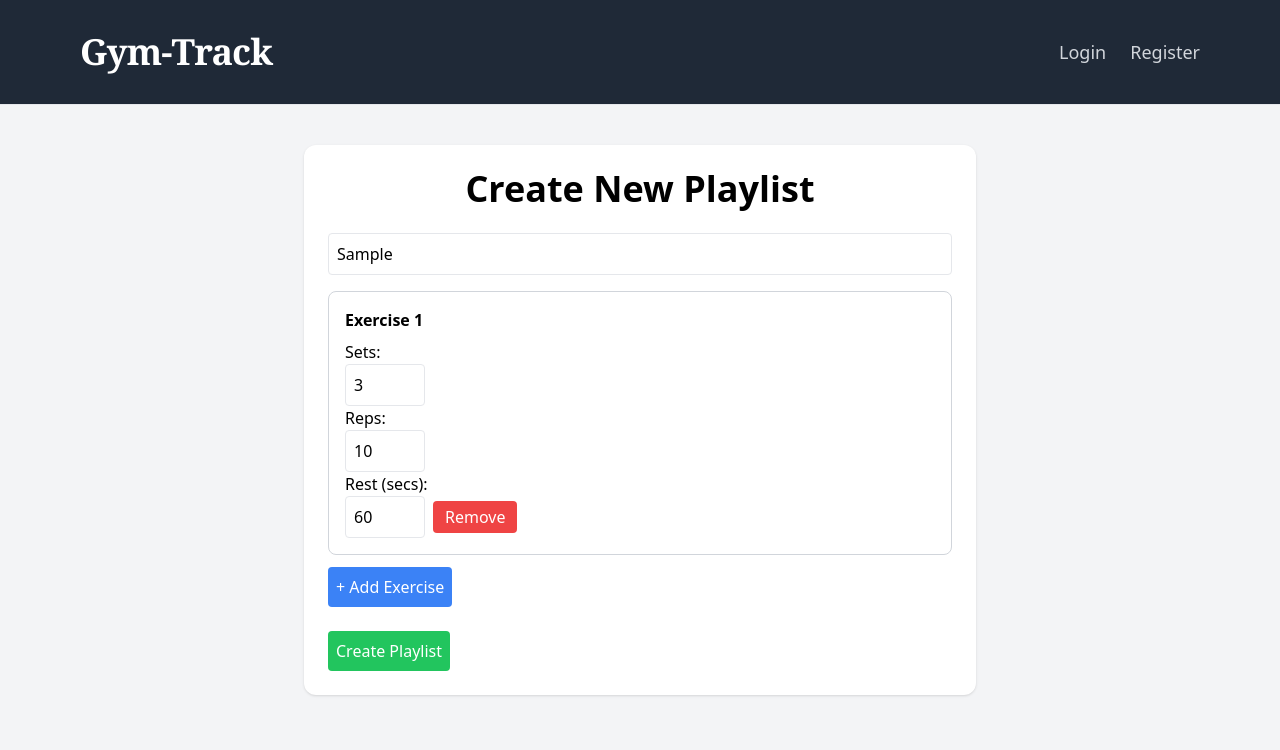
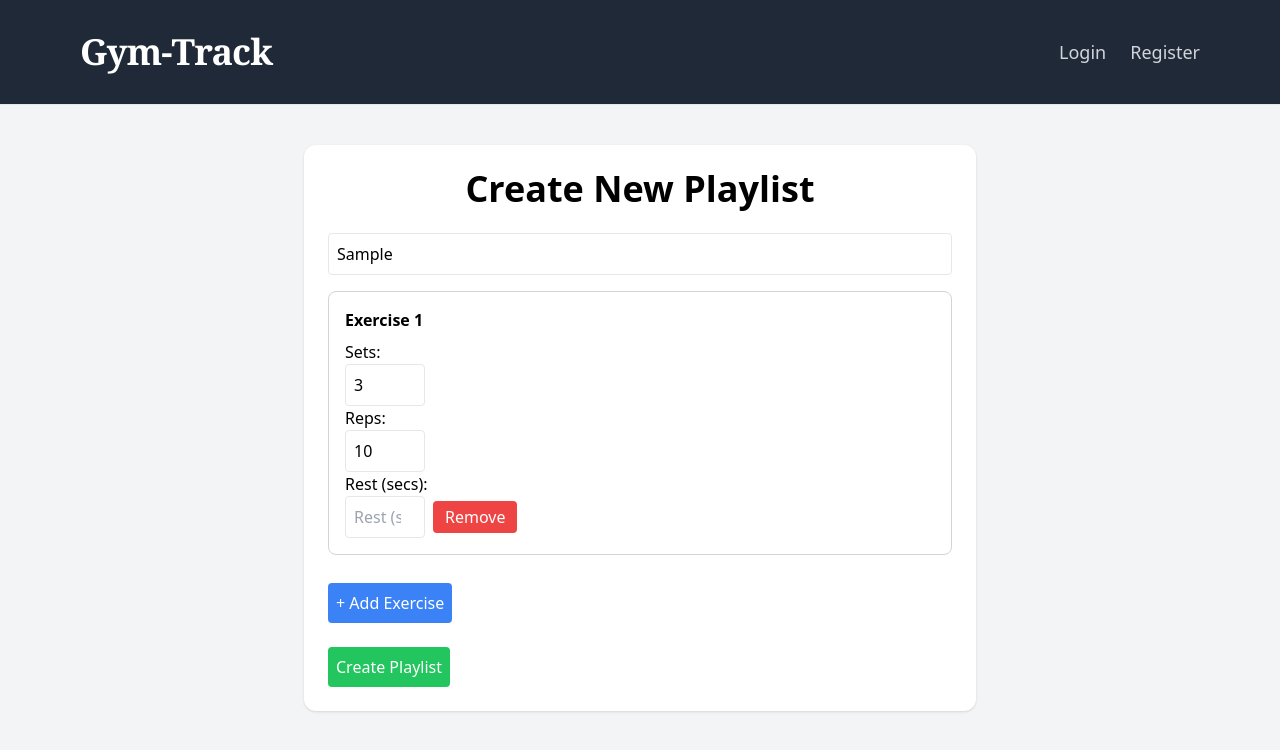
Before and after one commit to S263100/FinalProject, a React (Vite) app in the folder Frontend/gym-tracker/: page /playlists/create in a window 1280 px wide. Both pictures are taken after typing "Sample" into the empty fields and a click on the button "+ Add Exercise". Shown: the top 750 px of the page. Built offline with nearby package versions, Linux system fonts and the light colour scheme.

Commit message:
Reformatted exercise form in create and details playist pages

```diff
--- /dev/null
+++ b/Frontend/gym-tracker/src/components/ExerciseEditor.jsx
@@ -0,0 +1,71 @@
+const ExerciseEditor = ({ editExercises, setEditExercises, editMode }) => {
+
+    const addExercise = () => {
+        setEditExercises([...editExercises, { name: "", sets: "3", reps: "10", rest: "60" }]);
+    };
+
+    const updateExercise = (index, field, value) => {
+        const updatedExercises = [...editExercises];
+        updatedExercises[index][field] = value;
+        setEditExercises(updatedExercises);
+    };
+
+    const removeExercise = (index) => {
+        const updatedExercises = editExercises.filter((_, i) => i !== index);
+        setEditExercises(updatedExercises);
+    };
+
+    return (
+        <div>
+            {editExercises.length === 0 ? (
+                    <p className="text-gray-600 mt-4">No exercises in this playlist.</p>
+                ) : (
+                 editExercises.map((exercise, index) => (
+                <div key={index} className="border border-gray-300 p-4 mb-3 rounded-lg">
+
+                    <p className="font-semibold mb-2">Exercise {index + 1}</p>
+
+                    <p>Sets:</p>
+                    <input
+                        type="number"
+                        placeholder="Sets"
+                        disabled={!editMode}
+                        value={exercise.sets}
+                        onChange={(e) => updateExercise(index, "sets", parseInt(e.target.value))}
+                        className="border p-2 mr-2 rounded w-20"
+                        placeholder="Sets"
+                    />
+                    <p>Reps:</p>
+                    <input
+                        type="number"
+                        placeholder="Reps"
+                        disabled={!editMode}
+                        value={exercise.reps}
+                        onChange={(e) => updateExercise(index, "reps", parseInt(e.target.value))}
+                        className="border p-2 mr-2 rounded w-20"
+                        placeholder="Reps"
+                    />
+                    <p>Rest (secs):</p>
+                    <input
+                        type="number"
+                        placeholder="Rest (seconds)"
+                        disabled={!editMode}
+                        value={exercise.restSeconds}
+                        onChange={(e) => updateExercise(index, "restSeconds", parseInt(e.target.value))}
+                        className="border p-2 mr-2 rounded w-20"
+                        placeholder="Rest (sec)"
+                    />
+
+                   {editMode && (
+                    <button onClick={() => removeExercise(index)} className="bg-red-500 text-white px-3 py-1 rounded hover:bg-red-600 transition-colors duration-200">Remove</button>
+                   )}
+                </div>
+                ))
+            )}
+            {editMode && (<button onClick={addExercise} className="bg-blue-500 text-white p-2 rounded hover:bg-blue-600 transition-colors duration-200 mt-4">+ Add Exercise</button>)}
+            <br /><br />
+            </div>
+    )
+}
+
+export default ExerciseEditor
--- a/Frontend/gym-tracker/src/pages/CreatePlaylistPage.jsx
+++ b/Frontend/gym-tracker/src/pages/CreatePlaylistPage.jsx
@@ -1,13 +1,13 @@
 import { useState } from "react";
 import { useNavigate } from "react-router-dom";
 import { toast } from "sonner";
+import ExerciseEditor from "../components/ExerciseEditor";
 
 const CreatePlaylistPage = () => {
     const [playlistName, setPlaylistName] = useState("");
     const [exercises, setExercises] = useState([]);
     const navigate = useNavigate();
 
-    //Create new playlist
     const createPlaylist = async () => {
         const token = localStorage.getItem("token");
 
@@ -28,24 +28,6 @@ const CreatePlaylistPage = () => {
         }
     };
 
-    //Add exercise to playlist
-    const addExercise = () => {
-        setExercises([...exercises, { name: "", sets: 3, reps: 10, rest: 60 }]);
-    };
-
-    //Update exercise details
-    const updateExercise = (index, field, value) => {
-        const updatedExercises = [...exercises];
-        updatedExercises[index][field] = value;
-        setExercises(updatedExercises);
-    };
-
-    //Remove exercise from playlist
-    const removeExercise = (index) => {
-        const updatedExercises = exercises.filter((_, i) => i !== index);
-        setExercises(updatedExercises);
-    };
-
     return (
         <div className="min-h-screen flex justify-center items-start bg-gray-100">
             <div className="w-full max-w-2xl bg-white p-6 mt-10 rounded-xl shadow">
@@ -57,46 +39,11 @@ const CreatePlaylistPage = () => {
                 onChange={(e) => setPlaylistName(e.target.value)}
                 className="border border-grey-300 rounded p-2 gap-4 mb-4 w-full"
             />
-            {exercises.map((exercise, index) => (
-                <div key={index} className="border border-gray-300 p-4 mb-3 rounded-lg">
-
-                    <p className="font-semibold mb-2">Exercise {index + 1}</p>
-
-                    <p>Sets:</p>
-                    <input
-                        type="number"
-                        placeholder="Sets"
-                        value={exercise.sets}
-                        onChange={(e) => updateExercise(index, "sets", parseInt(e.target.value))}
-                        className="border p-2 mr-2 rounded w-20"
-                        placeholder="Sets"
-                    />
-                    <p>Reps:</p>
-                    <input
-                        type="number"
-                        placeholder="Reps"
-                        value={exercise.reps}
-                        onChange={(e) => updateExercise(index, "reps", parseInt(e.target.value))}
-                        className="border p-2 mr-2 rounded w-20"
-                        placeholder="Reps"
-                    />
-                    <p>Rest (secs):</p>
-                    <input
-                        type="number"
-                        placeholder="Rest (seconds)"
-                        value={exercise.rest}
-                        onChange={(e) => updateExercise(index, "rest", parseInt(e.target.value))}
-                        className="border p-2 mr-2 rounded w-20"
-                        placeholder="Rest (sec)"
-                    />
-
-                    <button onClick={() => removeExercise(index)} className="bg-red-500 text-white px-3 py-1 rounded hover:bg-red-600 transition-colors duration-200">Remove</button>
-                </div>
-            ))}
-            <button onClick={addExercise} className="bg-blue-500 text-white p-2 rounded hover:bg-blue-500 transition-colors duration-200">+ Add Exercise</button>
-
-            <br /><br />
-
+            <ExerciseEditor
+                editExercises={exercises}
+                setEditExercises={setExercises}
+                editMode={true}
+            />
             <button onClick={createPlaylist} className="bg-green-500 text-white p-2 rounded hover:bg-green-600 transition-colors duration-200">Create Playlist</button>
         </div>
         </div>
--- a/Frontend/gym-tracker/src/pages/PlaylistDashboardPage.jsx
+++ b/Frontend/gym-tracker/src/pages/PlaylistDashboardPage.jsx
@@ -10,7 +10,7 @@ const playlistDashboardPage = () => {
     const [searchPlaylist, setSearchPlaylist] = useState("");
     const navigate = useNavigate();
 
-    //Gather all current playlists for user
+
     const fetchPlaylists = async () => {
         const token = localStorage.getItem("token");
 
--- a/Frontend/gym-tracker/src/pages/PlaylistDetailsPage.jsx
+++ b/Frontend/gym-tracker/src/pages/PlaylistDetailsPage.jsx
@@ -3,6 +3,7 @@ import { useState } from "react";
 import { useParams } from "react-router-dom";
 import { useNavigate } from "react-router-dom";
 import { toast } from "sonner";
+import ExerciseEditor from "../components/ExerciseEditor";
 
 const PlaylistDetailsPage = () => {
     const { id } = useParams();
@@ -37,27 +38,10 @@ const PlaylistDetailsPage = () => {
         fetchPlaylistDetails();
     }, [id]);
 
+
     if (!playlist) return <div>Loading...</div>;
 
-    //Add new exercise to playlist
-    const addExercise = () => {
-        setEditExercises([...editExercises, { name: "", sets: "3", reps: "10", rest: "60" }]);
-    };
 
-    //Update exercise details
-    const updateExercise = (index, field, value) => {
-        const updatedExercises = [...editExercises];
-        updatedExercises[index][field] = value;
-        setEditExercises(updatedExercises);
-    };
-
-    //Remove exercise from playlist
-    const removeExercise = (index) => {
-        const updatedExercises = editExercises.filter((_, i) => i !== index);
-        setEditExercises(updatedExercises);
-    };
-
-    //Update playlist
     const updatePlaylist = async () => {
         const token = localStorage.getItem("token");
 
@@ -79,7 +63,7 @@ const PlaylistDetailsPage = () => {
         toast.success("Playlist updated successfully!");
     };
 
-    //Delete playlist
+
     const deletePlaylist = async () => {
         const token = localStorage.getItem("token");
 
@@ -136,56 +120,11 @@ const PlaylistDetailsPage = () => {
             ) : (
                 <h1 className="text-3xl font-bold mb-6 text-center">{playlist.name}</h1>
             )}
-
-            <h2>Exercises:</h2>
-
-                {editExercises.length === 0 ? (
-                    <p className="text-gray-600 mt-4">No exercises in this playlist. Edit to add some!</p>
-                ) : (
-                 editExercises.map((exercise, index) => (
-                <div key={index} className="border border-gray-300 p-4 mb-3 rounded-lg">
-
-                    <p className="font-semibold mb-2">Exercise {index + 1}</p>
-
-                    <p>Sets:</p>
-                    <input
-                        type="number"
-                        placeholder="Sets"
-                        disabled={!editMode}
-                        value={exercise.sets}
-                        onChange={(e) => updateExercise(index, "sets", parseInt(e.target.value))}
-                        className="border p-2 mr-2 rounded w-20"
-                        placeholder="Sets"
-                    />
-                    <p>Reps:</p>
-                    <input
-                        type="number"
-                        placeholder="Reps"
-                        disabled={!editMode}
-                        value={exercise.reps}
-                        onChange={(e) => updateExercise(index, "reps", parseInt(e.target.value))}
-                        className="border p-2 mr-2 rounded w-20"
-                        placeholder="Reps"
-                    />
-                    <p>Rest (secs):</p>
-                    <input
-                        type="number"
-                        placeholder="Rest (seconds)"
-                        disabled={!editMode}
-                        value={exercise.rest}
-                        onChange={(e) => updateExercise(index, "rest", parseInt(e.target.value))}
-                        className="border p-2 mr-2 rounded w-20"
-                        placeholder="Rest (sec)"
-                    />
-
-                   {editMode && (
-                    <button onClick={() => removeExercise(index)} className="bg-red-500 text-white px-3 py-1 rounded hover:bg-red-600 transition-colors duration-200">Remove</button>
-                   )}
-                </div>
-                ))
-            )}
-            {editMode && (<button onClick={addExercise} className="bg-blue-500 text-white p-2 rounded hover:bg-blue-600 transition-colors duration-200 mt-4">+ Add Exercise</button>)}
-            <br /><br />
+            <ExerciseEditor
+                editExercises={editExercises}
+                setEditExercises={setEditExercises}
+                editMode={editMode}
+            />
             <div className="flex gap-4">
             <button onClick={() => {setPlaylistName(playlist.name); setEditMode(true);}} className="bg-green-500 text-white p-2 rounded hover:bg-green-600 transition-colors duration-200">Edit Playlist</button>
             <button onClick={deletePlaylist} className="bg-red-500 text-white p-2 rounded hover:bg-red-600 transition-colors duration-200">Delete Playlist</button>
```
